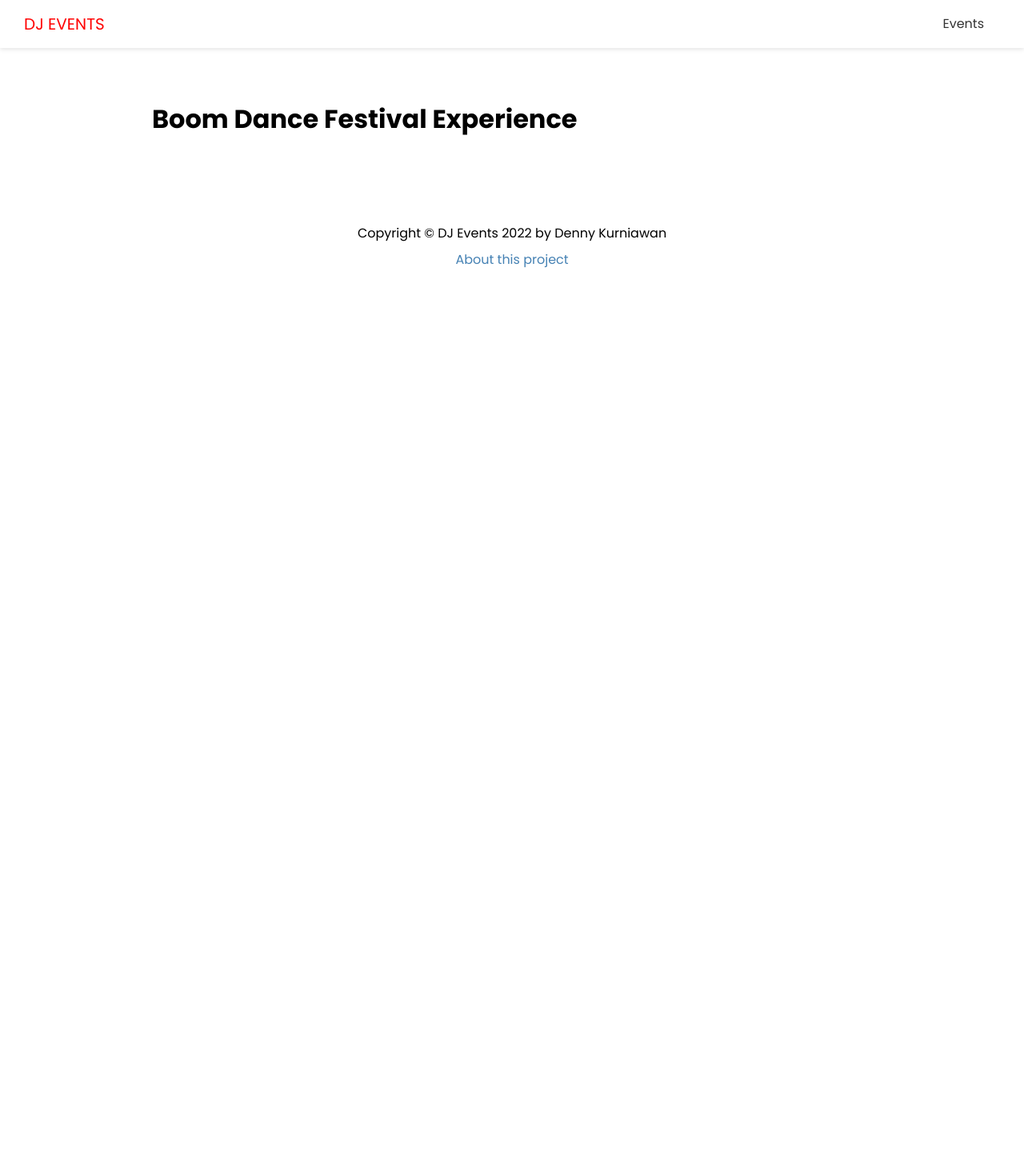
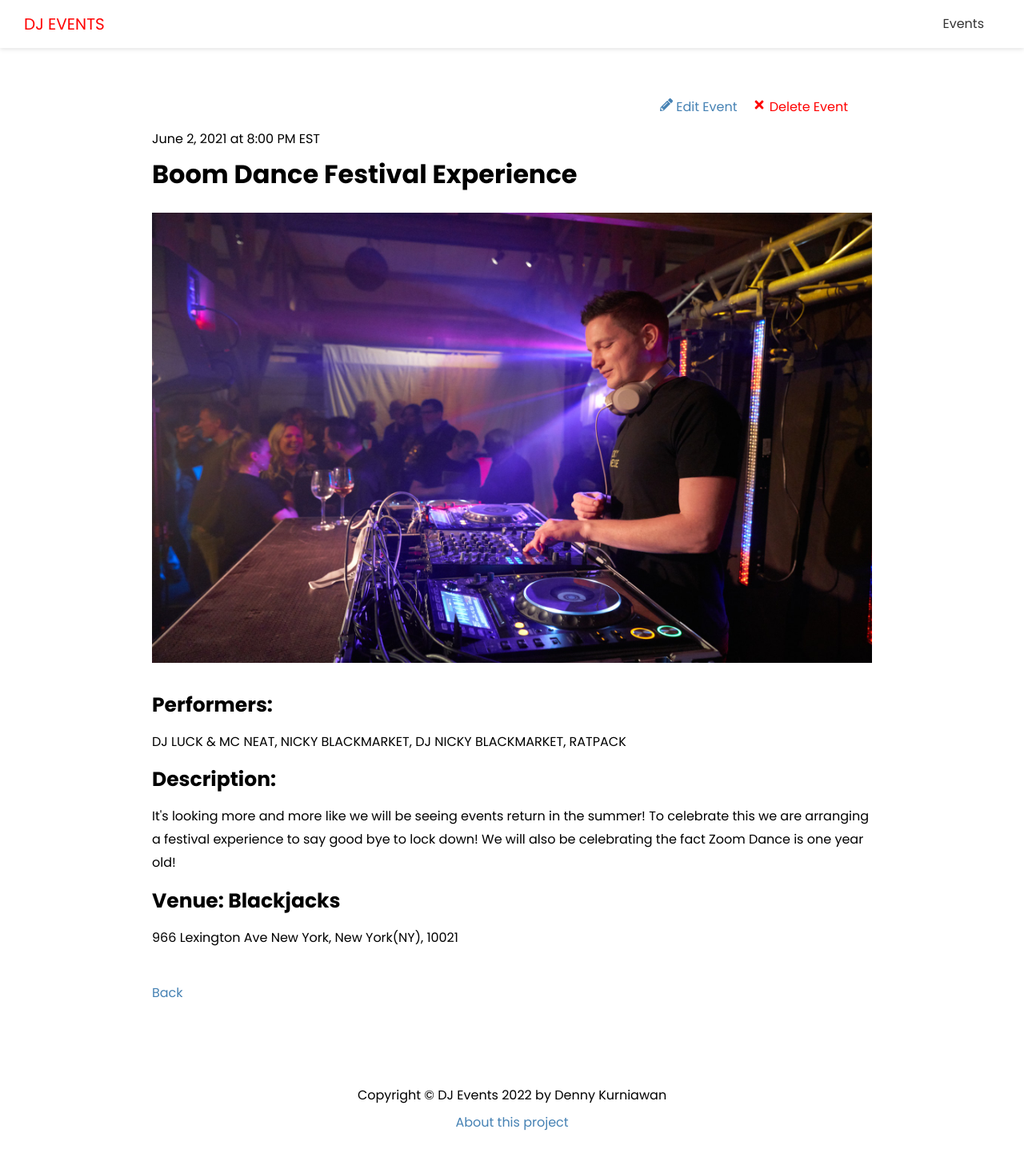
Before and after one commit to denny-kurniawan/dj-events-frontend, a Next.js app: page /events/boom-dance-festival-experience in a window 1280 px wide. Shown: the top 1452 px of the page at 80% size. Before the commit the page ends 800 px from the top, so only its background shows below. Built offline with nearby package versions, Linux system fonts and the light colour scheme; no server answers.

Commit message:
Single Event Page

```diff
--- a/pages/events/[slug].js
+++ b/pages/events/[slug].js
@@ -1,10 +1,50 @@
+import { FaPencilAlt, FaTimes } from 'react-icons/fa'
 import Layout from '@/components/Layout'
 import { API_URL } from '@/config/index'
+import styles from '@/styles/Event.module.css'
+import Link from 'next/link'
+import Image from 'next/image'
 
 const Event = ({ evt }) => {
+  const deleteEvent = (e) => {
+    console.log('delete')
+  }
+
   return (
     <Layout title='Event'>
-      <h1>{evt.name}</h1>
+      <div className={styles.event}>
+        <div className={styles.controls}>
+          <Link href={`/events/edit/${evt.id}`}>
+            <a>
+              <FaPencilAlt /> Edit Event
+            </a>
+          </Link>
+          <a href='#' className={styles.delete} onClick={deleteEvent}>
+            <FaTimes /> Delete Event
+          </a>
+        </div>
+
+        <span>
+          {evt.date} at {evt.time}
+        </span>
+        <h1>{evt.name}</h1>
+        {evt.image && (
+          <div className={styles.image}>
+            <Image src={evt.image} width={960} height={600} />
+          </div>
+        )}
+
+        <h3>Performers:</h3>
+        <p>{evt.performers}</p>
+        <h3>Description:</h3>
+        <p>{evt.description}</p>
+        <h3>Venue: {evt.venue}</h3>
+        <p>{evt.address}</p>
+
+        <Link href='/events'>
+          <a className={styles.back}>Back</a>
+        </Link>
+      </div>
     </Layout>
   )
 }
--- /dev/null
+++ b/styles/Event.module.css
@@ -0,0 +1,32 @@
+.event {
+  position: relative;
+  padding-top: 40px;
+}
+
+.event h3 {
+  font-size: 25px;
+}
+
+.event p {
+  margin: 10px 0;
+}
+
+.image {
+  margin-bottom: 20px;
+}
+
+.controls {
+  position: absolute;
+  right: 30px;
+  top: 0;
+}
+
+.delete {
+  margin-left: 20px;
+  color: red;
+}
+
+.back {
+  display: block;
+  margin-top: 40px;
+}
```
